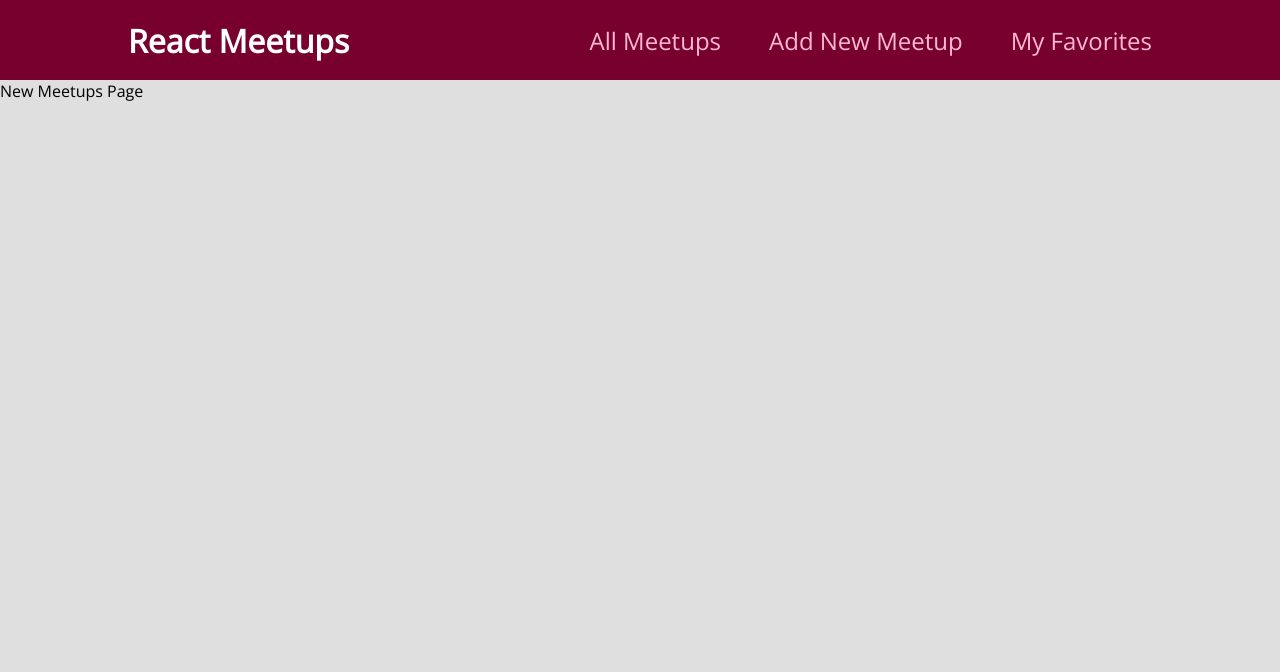
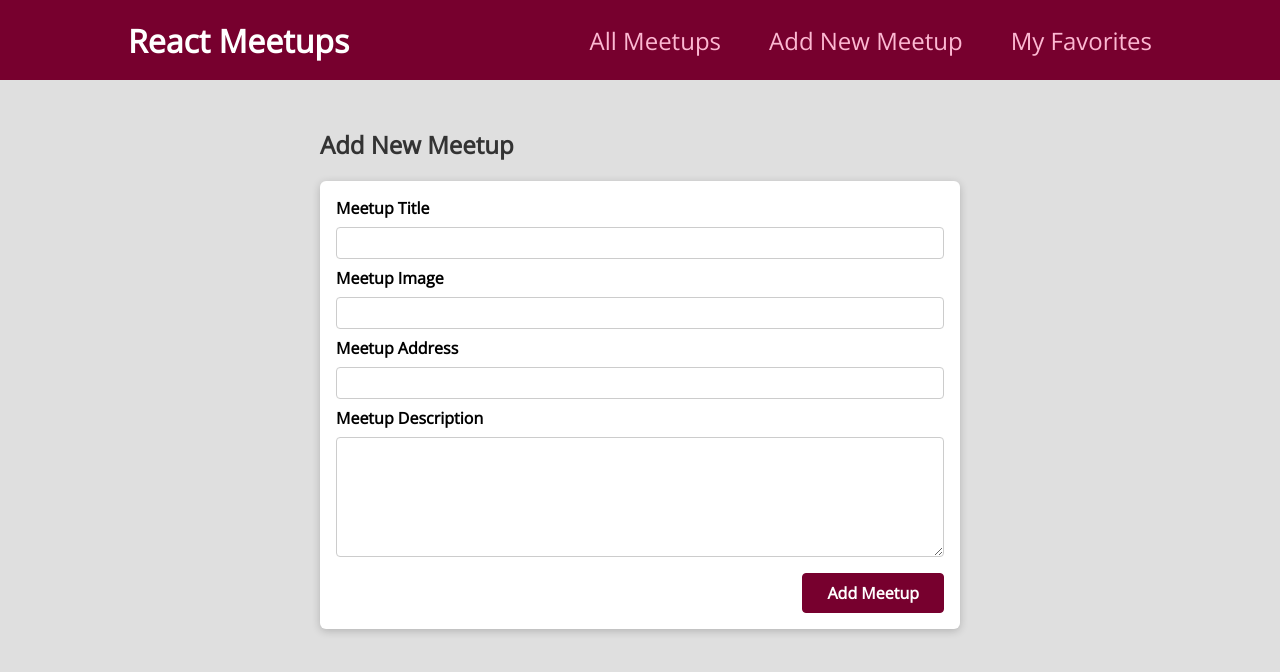
Before and after one commit to jerednav/reactdemo, a React (Create React App) app: page /new-meetup in a window 1280 px wide. Shown: the top 672 px of the page. Built offline with nearby package versions, Linux system fonts and the light colour scheme.

Commit message:
added add new meetup form with firebase connection 2. also added .replace to bring back to all meetups page once the form is submitted

```diff
--- a/src/App.js
+++ b/src/App.js
@@ -7,14 +7,14 @@
 import NewMeetupPage from './pages/NewMeetup';
 import FavoritesPage from './pages/Favorites';
 import MainNavigation from './components/layout/MainNavigation';
+import Layout from './components/layout/Layout'
 
 function App() {
 //localhost:3000/
 //my-page.com/
 
   return (
-    <div>
-      <MainNavigation />
+    <Layout>
       <Switch>
         <Route path='/' exact>
           <AllMeetupsPage />
@@ -26,7 +26,7 @@
           <FavoritesPage />
         </Route>
       </Switch>
-    </div>
+    </Layout>
   );
 }
 
--- /dev/null
+++ b/src/components/layout/Layout.js
@@ -0,0 +1,15 @@
+import { directive } from '@babel/types'
+import classes from './Layout.module.css'
+import MainNavigation from './MainNavigation'
+
+function Layout(props){
+    return <div>
+        <MainNavigation />
+        <main className={classes.main}>
+            {props.children}
+        </main>
+    </div>
+
+}
+
+export default Layout;
--- /dev/null
+++ b/src/components/layout/Layout.module.css
@@ -0,0 +1,5 @@
+.main {
+    margin: 3rem auto;
+    width: 90%;
+    max-width: 40rem;
+  }
--- a/src/components/meetups/MeetupItem.js
+++ b/src/components/meetups/MeetupItem.js
@@ -1,8 +1,10 @@
 import classes from './MeetupItem.module.css'
+import Card from '../ui/Card'
 
 function MeetupItem(props) {
     return (
     <li className={classes.item}>
+        <Card >
         <div className={classes.image}>
             <img src={props.image} alt={props.title} />
         </div>
@@ -17,6 +19,7 @@
                 To Favorites
             </button>
         </div>
+        </Card>
     </li>
     )
 }
--- /dev/null
+++ b/src/components/meetups/NewMeetupForm.js
@@ -0,0 +1,55 @@
+import { useRef } from 'react';
+
+import Card from '../ui/Card'
+import classes from './NewMeetupForm.module.css'
+
+function NewMeetupForm(props){
+    const titleInputRef = useRef();
+    const imageInputRef = useRef()
+    const addressInputRef = useRef()
+    const descriptionInputRef = useRef()
+
+    function submiteHandler(event){
+        event.preventDefault();
+
+        const enteredTitle = titleInputRef.current.value;
+        const enteredImage = imageInputRef.current.value;
+        const enteredAddress = addressInputRef.current.value;
+        const enteredDescription = descriptionInputRef.current.value;
+
+        const meetupData = {
+            title: enteredTitle,
+            image: enteredImage,
+            address: enteredAddress,
+            description: enteredDescription,
+        }
+
+        props.onAddMeetup(meetupData);
+    }
+
+    return <Card>
+        <form className={classes.form} onSubmit={submiteHandler}>
+            <div className={classes.control}>
+                <label htmlFor='title'>Meetup Title</label>
+                <input type='text' required id='title' ref={titleInputRef}/>
+            </div>
+            <div className={classes.control}>
+                <label htmlFor='image'>Meetup Image</label>
+                <input type='url' required id='image' ref={imageInputRef} />
+            </div>
+            <div className={classes.control}>
+                <label htmlFor='address'>Meetup Address</label>
+                <input type='text' required id='address' ref={addressInputRef} />
+                </div>
+            <div className={classes.control}>
+                <label htmlFor='description'>Meetup Description</label>
+                <textarea id='description' required rows='5' ref={descriptionInputRef} />
+            </div>
+            <div className={classes.actions}>
+                <button>Add Meetup</button>
+            </div>
+        </form>
+    </Card>
+}
+
+export default NewMeetupForm;
--- /dev/null
+++ b/src/components/meetups/NewMeetupForm.module.css
@@ -0,0 +1,45 @@
+.form {
+    padding: 1rem;
+  }
+
+  .control {
+    margin-bottom: 0.5rem;
+  }
+
+  .control label {
+    display: block;
+    font-weight: bold;
+    margin-bottom: 0.5rem;
+  }
+
+  .control input,
+  .control textarea {
+    display: block;
+    font: inherit;
+    border-radius: 4px;
+    border: 1px solid #ccc;
+    padding: 0.25rem;
+    width: 100%;
+  }
+
+  .actions {
+    margin-top: 1rem;
+    text-align: right;
+  }
+
+  .actions button {
+    font: inherit;
+    cursor: pointer;
+    background-color: #77002e;
+    color: white;
+    padding: 0.5rem 1.5rem;
+    border: 1px solid #77002e;
+    border-radius: 4px;
+    font-weight: bold;
+  }
+
+  .actions button:hover,
+  .actions button:active {
+    background-color: #a50e48;
+    border-color: #a50e48;
+  }
--- /dev/null
+++ b/src/components/ui/Card.js
@@ -0,0 +1,9 @@
+import classes from './Card.module.css'
+
+function Card(props) {
+    return <div className={classes.card}>{props.children}
+
+    </div>
+}
+
+export default Card;
--- /dev/null
+++ b/src/components/ui/Card.module.css
@@ -0,0 +1,5 @@
+.card {
+    background-color: white;
+    border-radius: 6px;
+    box-shadow: 0 2px 8px rgba(0, 0, 0, 0.2);
+  }
--- a/src/pages/NewMeetup.js
+++ b/src/pages/NewMeetup.js
@@ -1,7 +1,29 @@
+import { useHistory } from "react-router-dom";
+
+import NewMeetupForm from "../components/meetups/NewMeetupForm";
+
 function NewMeetupPage(){
-    return <div>
-     New Meetups Page
-     </div>
+    const history = useHistory();
+
+    function addMeetupHandler(meetupData) {
+        fetch('https://reactdemo-bd696-default-rtdb.firebaseio.com/meetups.json',
+        {
+            method: 'POST',
+            body: JSON.stringify(meetupData),
+            headers: {
+                'Content-Type': 'application/json'            }
+        }
+
+        ) .then(() => {
+            history.replace('/')
+        });
+
+    }
+
+    return <section>
+        <h1> Add New Meetup</h1>
+        <NewMeetupForm onAddMeetup={addMeetupHandler}/>
+    </section>
  }
 
  export default NewMeetupPage;
```
Also changed, not shown: 1 other file (tests, documents, lock files or other folders).
